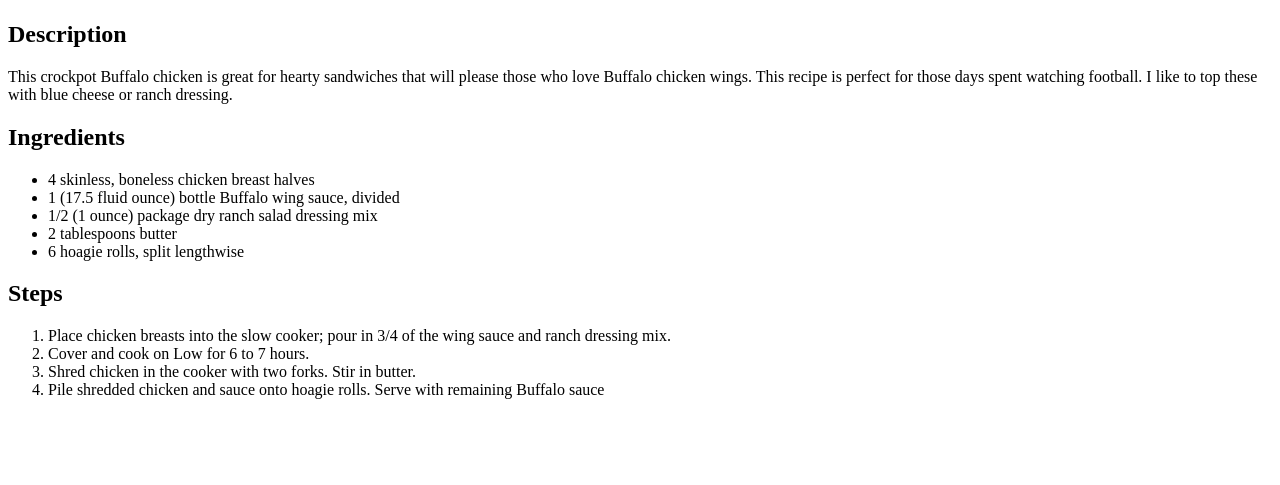
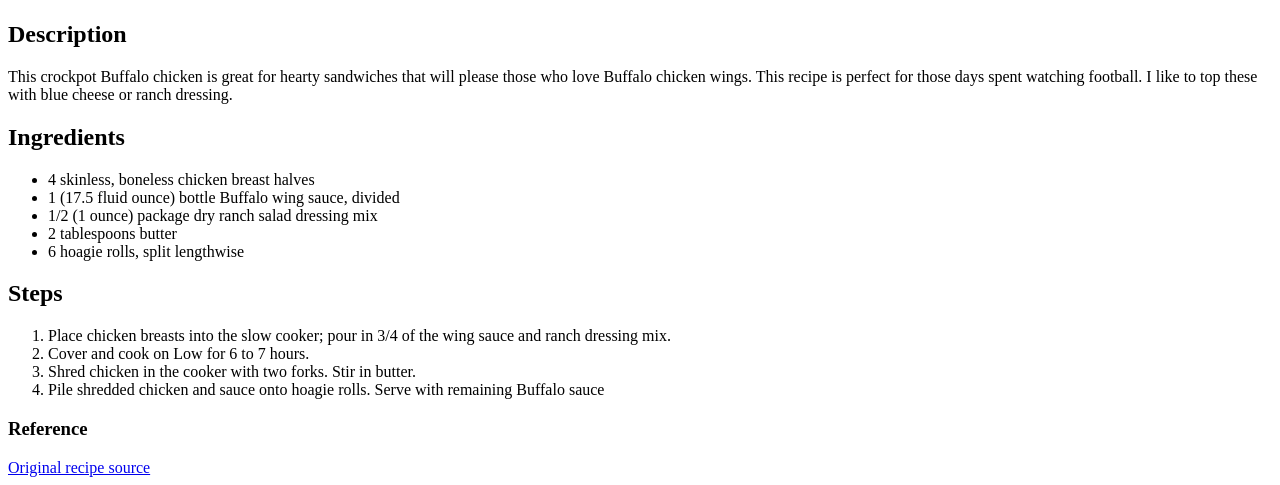
Before and after one commit to dl2574/odin-recipes, a plain HTML site: page recipes/buffalo-chicken-sandwich.html in a window 1280 px wide. Shown: the part 383-868 px from the top of the page. Before the commit the page ends 800 px from the top, so only its background shows below. Drawn offline with Linux system fonts and the light colour scheme.

Commit message:
Add recipe source to buffalo-chicken-sandwich.html

```diff
--- a/recipes/buffalo-chicken-sandwich.html
+++ b/recipes/buffalo-chicken-sandwich.html
@@ -25,5 +25,7 @@
         <li>Shred chicken in the cooker with two forks. Stir in butter.</li>
         <li>Pile shredded chicken and sauce onto hoagie rolls. Serve with remaining Buffalo sauce</li>
     </ol>
+    <h3>Reference</h3>
+    <a href="https://www.allrecipes.com/recipe/176132/slow-cooker-buffalo-chicken-sandwiches/">Original recipe source</a>
 </body>
 </html>
```
